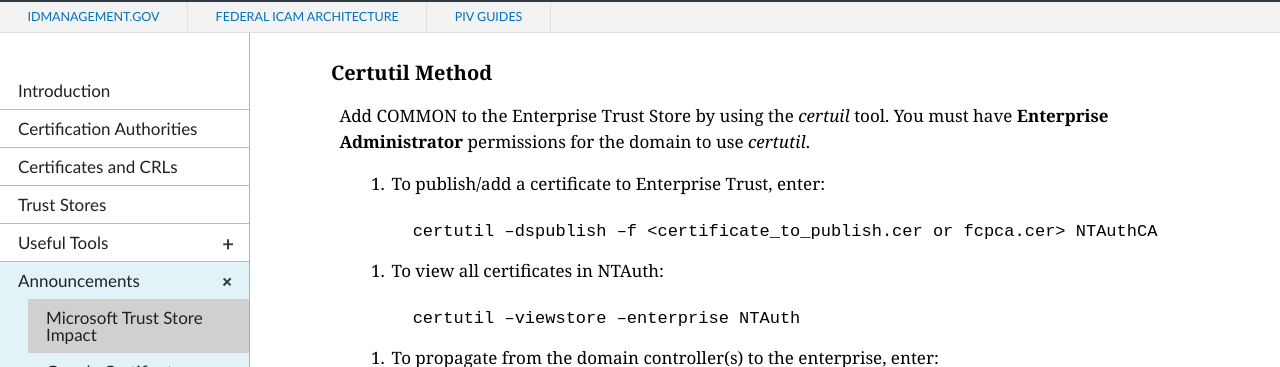
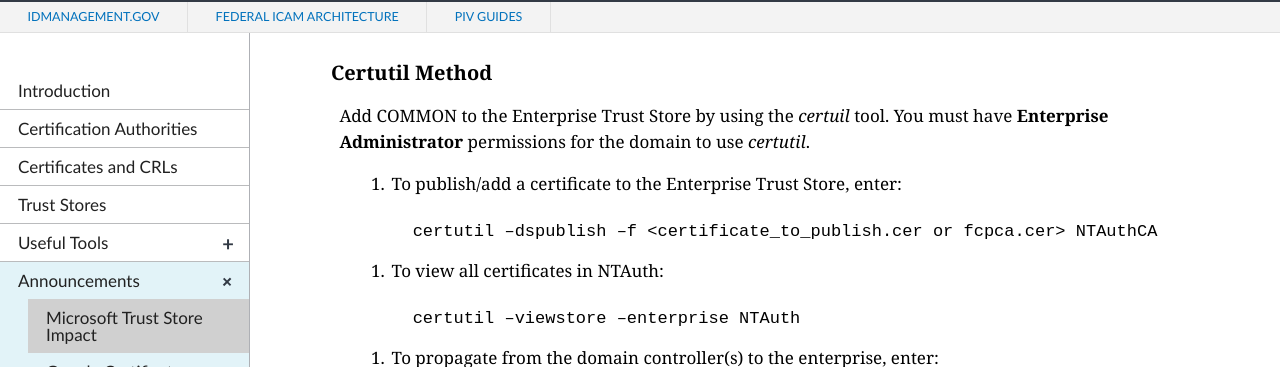
Before and after one commit to GSA/fpki-guides, a Jekyll site: the page built from _announcements/01_microsoft_constraint.md, in a window 1280 px wide and 900 px high, scrolled down 2346 px. Shown: the part 88-455 px from the top of the window. Built offline with Jekyll 4.4.1, drawn with Linux system fonts in a browser that asks for light colours; nearby versions of some CDN libraries; library files that are not in the unit come from our copies.

Commit message:
Update 01_microsoft_constraint.md
Editorial change

````diff
--- a/_announcements/01_microsoft_constraint.md
+++ b/_announcements/01_microsoft_constraint.md
@@ -65,7 +65,7 @@ The certificate details for COMMON are:
 ### Certutil Method
 Add COMMON to the Enterprise Trust Store by using the _certuil_ tool. You must have **Enterprise Administrator** permissions for the domain to use _certutil_.
 
-1. To publish/add a certificate to Enterprise Trust, enter:
+1. To publish/add a certificate to the Enterprise Trust Store, enter:
 
 ```
   	certutil –dspublish –f <certificate_to_publish.cer or fcpca.cer> NTAuthCA
````
